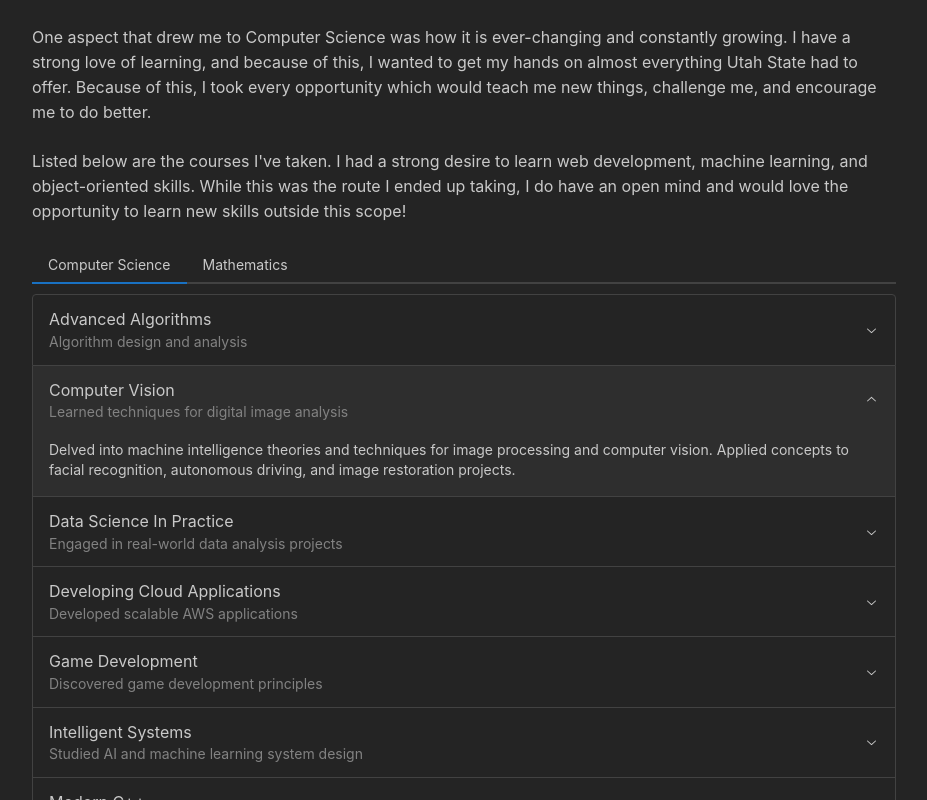
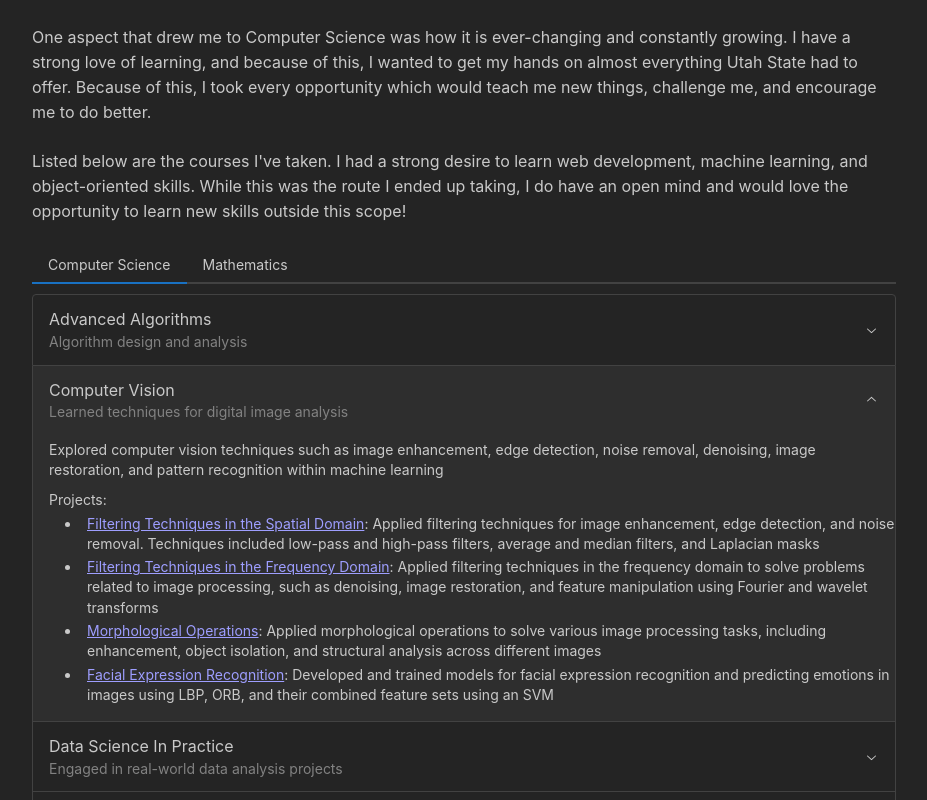
Before and after one commit to Tyler-Johnston/tyler-johnston.github.io, a React (Vite) app: page /about in a window 1280 px wide. Both pictures are taken after a click on the button 640 px from the left and 1488 px from the top of the page. Shown: the part 1088-1888 px from the top of the page, without its empty margins (176-1103 px from the left). Built offline with nearby package versions, Linux system fonts and the light colour scheme.

Commit message:
adding github links to course projects

```diff
--- a/src/About.tsx
+++ b/src/About.tsx
@@ -1,4 +1,4 @@
-import { Text, Paper, Container, Title, Accordion, Group, Tabs, Grid} from '@mantine/core';
+import { Text, Paper, Container, Title, Accordion, Group, Tabs, Grid, List, ListItem} from '@mantine/core';
 import { IconType } from 'react-icons';
 import { FaPython, FaJava, FaHtml5, FaCss3, FaReact, FaDocker, FaGitAlt, FaLinux, FaUsers, FaStream, FaLightbulb, FaComments, FaRegClock, FaHandsHelping, FaNode} from 'react-icons/fa';
 import { SiTypescript, SiCplusplus, SiCsharp, SiPrisma, SiDjango, SiPytorch, SiOpencv, SiCmake, SiPandas} from 'react-icons/si';
@@ -16,7 +16,29 @@ const csCourses = [
       id: 'cs5680',
       label: 'Computer Vision',
       description: 'Learned techniques for digital image analysis',
-      content: "Delved into machine intelligence theories and techniques for image processing and computer vision. Applied concepts to facial recognition, autonomous driving, and image restoration projects.",
+      content: "Explored computer vision techniques such as image enhancement, edge detection, noise removal, denoising, image restoration, and pattern recognition within machine learning",
+      projects: [
+        {
+          name: "Filtering Techniques in the Spatial Domain",
+          description: "Applied filtering techniques for image enhancement, edge detection, and noise removal. Techniques included low-pass and high-pass filters, average and median filters, and Laplacian masks",
+          link: "https://github.com/Tyler-Johnston/cs5680-filter-techniques-spatial-domain"
+        },
+        {
+          name: "Filtering Techniques in the Frequency Domain",
+          description: "Applied filtering techniques in the frequency domain to solve problems related to image processing, such as denoising, image restoration, and feature manipulation using Fourier and wavelet transforms",
+          link: "https://github.com/Tyler-Johnston/cs5680-filter-techniques-frequency-domain"
+        },
+        {
+          name: "Morphological Operations",
+          description: "Applied morphological operations to solve various image processing tasks, including enhancement, object isolation, and structural analysis across different images",
+          link: "https://github.com/Tyler-Johnston/cs5680-morphological-operations"
+        },
+        {
+          name: "Facial Expression Recognition",
+          description: "Developed and trained models for facial expression recognition and predicting emotions in images using LBP, ORB, and their combined feature sets using an SVM",
+          link: "https://github.com/Tyler-Johnston/cs5680-facial-expression-recognition"
+        }
+      ]
     },
     {
       id: 'cs5630',
@@ -29,6 +51,13 @@ const csCourses = [
       label: 'Developing Cloud Applications',
       description: 'Developed scalable AWS applications',
       content: "Learned to create scalable, fault-tolerant applications on Amazon Web Services, covering core services, cloud architecture best practices, and AWS tools. Implemented projects using EC2, S3, RDS, Lambda, and more.",
+      projects: [
+        {
+          name: "AWS Widgets and Requests",
+          description: "Designed and implemented both Producer and Consumer applications with AWS, responsible for generating user widgets, queuing them via SQS, processing the data, and persisting results in either S3 buckets or DynamoDB tables",
+          link: "https://github.com/Tyler-Johnston/cs5260-AWS-Widget-Requests"
+        },
+      ]
     },
     {
       id: 'cs5410',
@@ -41,18 +70,60 @@ const csCourses = [
       label: 'Intelligent Systems',
       description: 'Studied AI and machine learning system design',
       content: "Investigated the creation of systems for tasks requiring human intelligence, such as machine learning and natural language processing. Designed AI models for practical applications.",
+      projects: [
+        {
+          name: "Cart Pole Reinforcement Learning",
+          description: "Developed a reinforcement learning model for OpenAI's cart pole",
+          link: "https://github.com/Tyler-Johnston/cs5600-cartpole-reinforcement-learning"
+        },
+        {
+          name: "Beehive Weight Prediction",
+          description: "Developed Artificial Neural Network, Convolutional Neural Network, and Long Short‐Term Memory models for the purpose of forecasting beehive weight based on its internal temperature using Keras. Also, developed ResNet50 and YOLO ConvNet models for bee/non‐bee image classification using PyTorch",
+          link: "https://github.com/Tyler-Johnston/cs5600-Beehive-Weight-Prediction"
+        },
+      ]
     },
     {
       id: 'cs3460',
       label: 'Modern C++',
       description: 'Advanced C++ programming techniques',
       content: "Focused on modern C++ programming, including templates, STL, and concurrency. Developed efficient code using modern C++ standards and best practices.",
+      projects: [
+        {
+          name: "Conways Game of Life",
+          description: "Developed the zero-player game Conway's Game of Life",
+          link: "https://github.com/Tyler-Johnston/Conways-Life"
+        },
+        {
+          name: "Autocomplete",
+          description: "Developed an autocomplete application for typed words",
+          link: "https://github.com/Tyler-Johnston/Autocomplete"
+        },
+        {
+          name: "Smart Pointer",
+          description: "Implemented std::shared_ptr from scratch",
+          link: "https://github.com/Tyler-Johnston/Smart-Pointer"
+        },
+        {
+          name: "Vector",
+          description: "Implemented std::vector from scratch",
+          link: "https://github.com/Tyler-Johnston/Vector"
+        },
+
+      ]
     },
     {
       id: 'cs4610',
       label: 'Modern Web Development',
       description: 'Comprehensive study of web technologies',
       content: "Introduced to contemporary web development technologies and practices, including React and Node.js. Built full-stack web applications, emphasizing web architecture and security.",
+      projects: [
+        {
+          name: "Reptile Tracker",
+          description: "Developed the front-end and back-end",
+          link: "https://github.com/Tyler-Johnston/Reptile-Tracker"
+        },
+      ]
     },
 ];
 
@@ -143,11 +214,18 @@ interface AccordionLabelProps {
     description: string;
 }
 
+interface Project {
+  name: string;
+  description: string;
+  link: string;
+}
+
 interface Course {
   id: string;
   label: string;
   description: string;
   content: string;
+  projects?: Project[];
 }
 
 interface CourseAccordionProps {
@@ -190,6 +268,20 @@ function CourseAccordion({ courses }: CourseAccordionProps) {
           </Accordion.Control>
           <Accordion.Panel>
             <Text size="sm">{course.content}</Text>
+            {course.projects && (
+              <>
+                <Text size="sm" style={{ marginTop: '10px' }}>Projects:</Text>
+                <List withPadding>
+                  {course.projects.map((project, index) => (
+                    <ListItem key={index}>
+                      <Text size="sm">
+                      <Link to={project.link} target="_blank">{project.name}</Link>: {project.description}
+                      </Text>
+                    </ListItem>
+                  ))}
+                </List>
+              </>
+            )}
           </Accordion.Panel>
         </Accordion.Item>
       ))}
```
Lines whose indentation alone changed are shown as unchanged.
